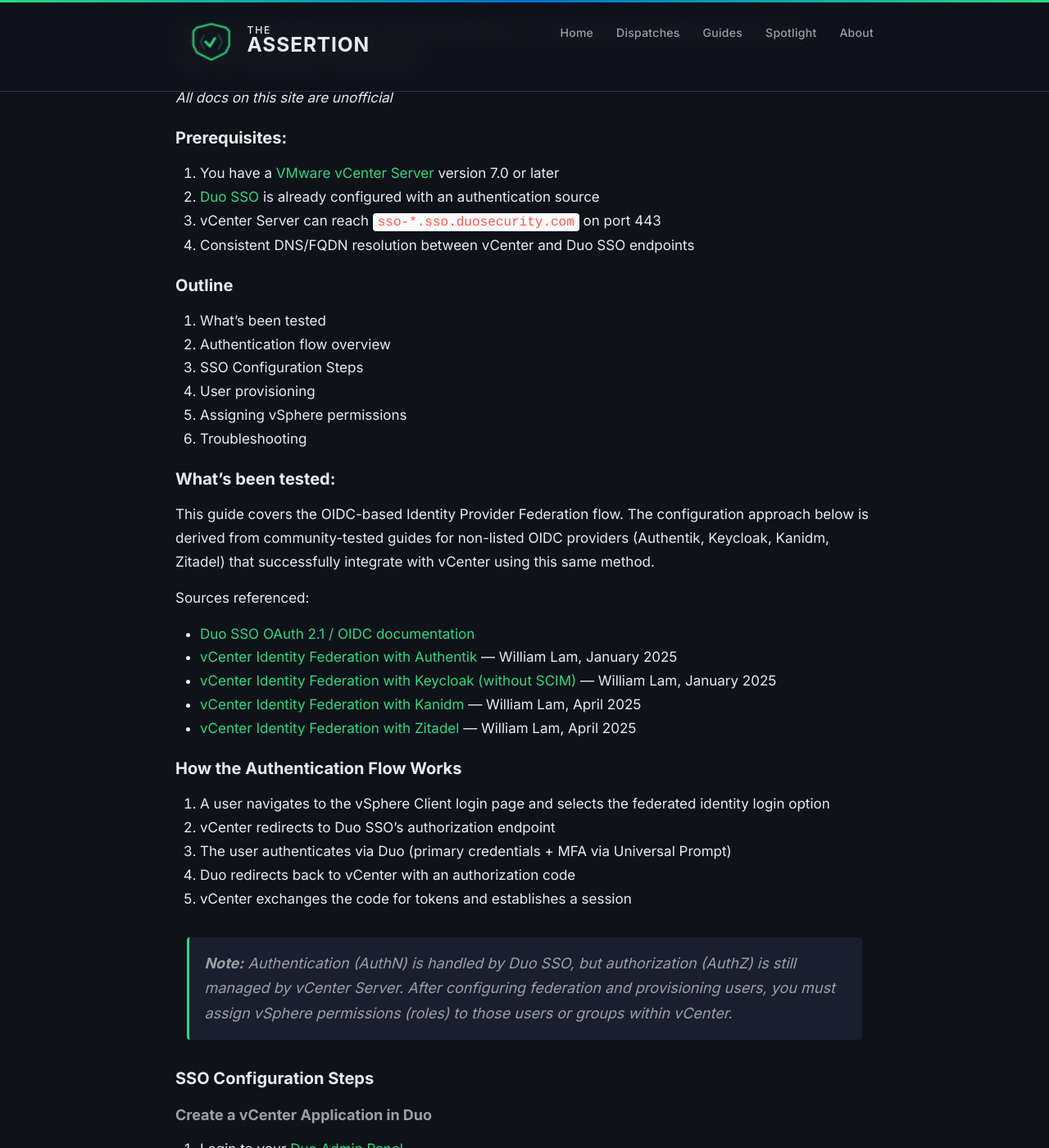
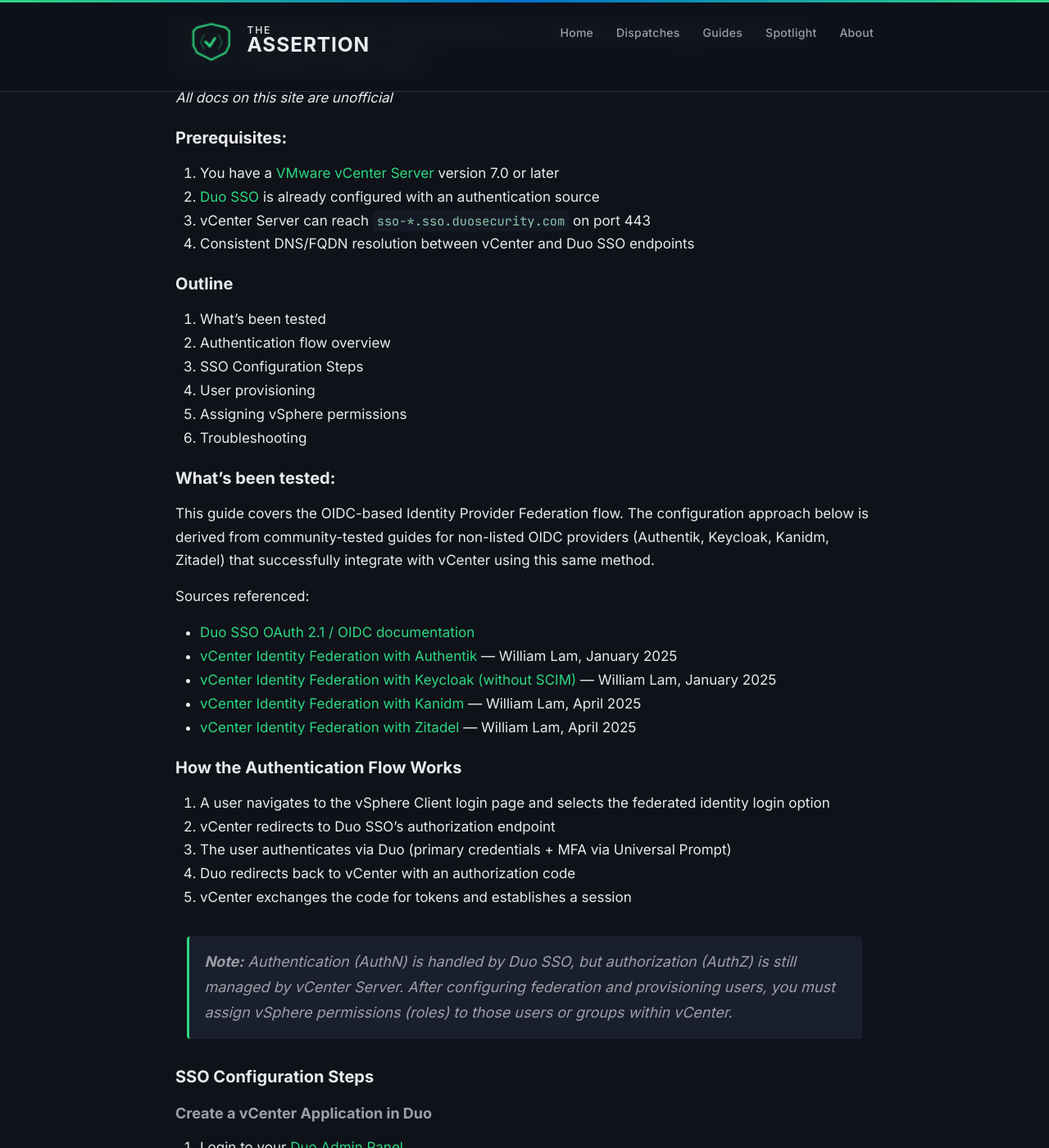
Before and after one commit to christophe81/christophe81.github.io, a Jekyll site: the page built from _posts/2026-4-3-Duo-SSO-VMware-vCenter.md, in a window 1280 px wide and 1400 px high, scrolled down 269 px. Shown: the whole window at 82% size. Built offline with Jekyll 4.4.1, drawn with Linux system fonts in a browser that asks for light colours; comment, search, counter and statistics services are not loaded.

Commit message:
Fix inline code style in darcula theme
The darcula.scss had a duplicate .highlighter-rouge with the old
red-on-white style that was overriding the fix in highlights.scss.

Co-Authored-By: Claude Opus 4.6 <noreply@anthropic.com>

```diff
--- a/_sass/_darcula.scss
+++ b/_sass/_darcula.scss
@@ -6,14 +6,16 @@
 }
 
 code {
-    font-family:'Bitstream Vera Sans Mono','Courier', monospace;
-    color: #d8d8d8;
+    font-family: 'JetBrains Mono', 'Fira Code', 'Bitstream Vera Sans Mono', 'Courier', monospace;
+    color: #8bc6a8;
+    font-size: 90%;
 }
 
 .highlighter-rouge {
-    background-color: #FAFAFA;
-    color: #FF554A;
-    font-size: 16px;
+    background: rgba(26, 31, 46, 0.6);
+    color: #8bc6a8;
+    border-radius: 4px;
+    padding: 2px 5px;
 }
 
 .highlight .hll { background-color: #f1fa8c }
```
